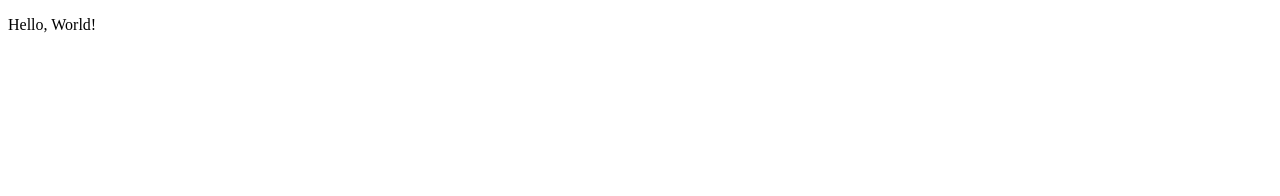
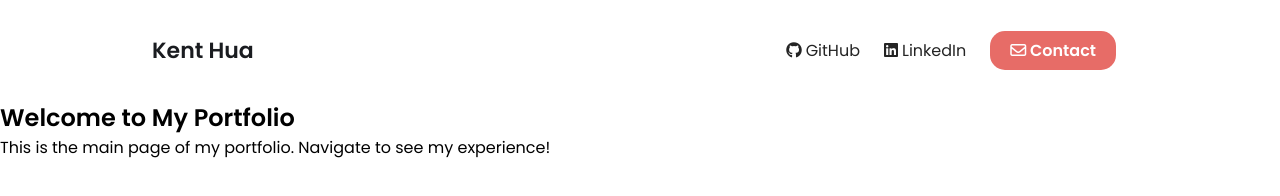
Before and after one commit to kenthua888/kenthua888.github.io, a plain HTML site: page index.html in a window 1280 px wide. Drawn offline with Linux system fonts and the light colour scheme.

Commit message:
Nav Bar changes, about me section started, structured changed.

```diff
--- /dev/null
+++ b/css/styles.css
@@ -0,0 +1,113 @@
+@import url('https://fonts.googleapis.com/css2?family=Inter:wght@500;600&display=swap');
+
+
+:root {
+    --text-color: #1a1c20;
+    --link-color: #4a76ee;
+    --background-color: #eeeff1;
+  }
+
+*{
+    font-family: 'Poppins', sans-serif;
+    padding: 0;
+    margin: 0;
+    box-sizing: border-box;
+
+}
+
+html{
+    scroll-behavior: smooth;
+}
+
+.link_hover-effect::after{
+    content: "";
+    position: absolute;
+    height: 3px;
+    background-color: #000;
+    width: 0;
+    bottom: -3px;
+    right: 0;
+    transition: all 300ms ease;
+}
+
+.link_hover-effect:hover::after{
+    width: 100%;
+    left: 0;
+}
+
+.link_hover-effect--white::after{
+    background-color: #fff;
+}
+
+.link_hover-effect--black::after{
+    background-color: #000;
+}
+
+
+
+/* Navigation Bar */
+nav{
+    height: 100px;
+    width: 100%;
+    max-width: 1000px;
+    margin:0 auto;
+    display: flex;
+    justify-content: space-between;
+    align-items: center;
+    flex-direction: row;
+    padding: 0 12px;
+}
+
+nav .left a{
+    color: var(--text-color);
+    text-decoration: none;
+    font-size: 22px;
+    font-weight: 600;
+}
+
+.nav_link--list{
+    list-style-type: none;
+    display: flex;
+}
+
+.nav_link--anchor{
+    margin: 0 12px;
+    color: #242424;
+    text-decoration: none;
+    font-weight: 600;
+    position: relative;
+}
+
+.nav_link--anchor-primary{
+    background-color: #e76c67;
+    padding: 8px 20px;
+    border-radius: 15px;
+    color: white;
+    transition: all 300ms ease;
+}
+
+.nav_link--anchor-primary:hover,
+.nav_link--anchor-primary:focus{
+    background-color: #e54c47
+}
+
+@media (max-width: 600px) {
+    /* Nav Bar */
+    nav {
+        padding: 0 5px;
+    }
+
+    .nav_link a {
+        font-size: 22px;
+    }
+
+    .nav_link a:last-child {
+        color: var(--text-color);
+        background-color: transparent;
+        padding: 0;
+    }
+
+    .nav_link a span{
+        display: none;
+    }
+}
--- a/index.html
+++ b/index.html
@@ -2,10 +2,85 @@
 <html lang="en">
 <head>
     <meta charset="UTF-8">
+    <meta http-equiv="X-UA-Compatible" content="IE=edge">
     <meta name="viewport" content="width=device-width, initial-scale=1.0">
-    <title>Document</title>
+    <title>Kent Hua</title>
+
+    <link rel="preconnect" href="https://fonts.googleapis.com">
+    <link rel="preconnect" href="https://fonts.gstatic.com" crossorigin>
+    <link href="https://fonts.googleapis.com/css2?family=Poppins:wght@400;600&display=swap" rel="stylesheet">
+
+    <link rel="stylesheet" href="https://cdnjs.cloudflare.com/ajax/libs/font-awesome/6.7.2/css/all.min.css" integrity="sha512-Evv84Mr4kqVGRNSgIGL/F/aIDqQb7xQ2vcrdIwxfjThSH8CSR7PBEakCr51Ck+w+/U6swU2Im1vVX0SVk9ABhg==" crossorigin="anonymous" referrerpolicy="no-referrer" />
+
+    <link rel="stylesheet" href="/css/styles.css">
 </head>
+
 <body>
-    <p>Hello, World!</p>
-</body>
+    <section id="about-me">
+        <!-- NAV BAR -->
+        <nav>
+            <div class="left">
+                <a href="/">Kent Hua</a>
+            </div>
+            <ul class="nav_link--list">
+                <!--<li class="nav_link">
+                    <a href="pages/experience.html" class="
+                    nav_link--anchor
+                    link_hover-effect
+                    link_hover-effect--black">Experience</a>
+                </li> -->
+                <li class="nav_link">
+                    <a href="https://github.com/kenthua888" target="_blank" rel="noopener noreferrer" class="
+                    nav_link--anchor
+                    link_hover-effect
+                    link_hover-effect--black">
+                    <i class="fa-brands fa-github">
+                        <span>GitHub</span>
+                    </i>
+                    </a>
+                </li>
+                <li class="nav_link">
+                    <a href="https://www.linkedin.com/in/kent-hua/" target="_blank" rel="noopener noreferrer"  class="
+                    nav_link--anchor
+                    link_hover-effect
+                    link_hover-effect--black">
+                    <i class="fa-brands fa-linkedin">
+                        <span>LinkedIn</span>
+                    </i>
+                    </a>
+                </li>
+                <li class="nav_link">
+                    <a href="mailto:officialkenthua@gmail.com" class="
+                    nav_link--anchor
+                    nav_link--anchor-primary">
+                    <i class="fa-regular fa-envelope"></i>
+                        <span>Contact</span>
+                    </i>
+                    </a>
+                </li>
+            </ul>
+        </nav>
+
+        <!-- SECTION 1: Hero -->
+        <div class="about-me_info">
+            <main>
+                <h1>Welcome to My Portfolio</h1>
+                <p>This is the main page of my portfolio. Navigate to see my experience!</p>
+            </main>
+        </div>
+
+
+    </section>
+    <!-- SECTION 2: Skills and Languages -->
+    <section id="languages">
+
+    </section>
+    <!-- SECTION 3: Projects -->
+    <section id="projects">
+    </section>
+    <!-- SECTION 4: Footer -->
+    <footer>
+    </footer>
+  </body>
+
 </html>
```
Also changed, not shown: pages/experience.html (added, +39 -0 lines), assets/images/css-logo.webp (added), assets/images/html-logo.webp (added), assets/images/javascript-logo.webp (added).
